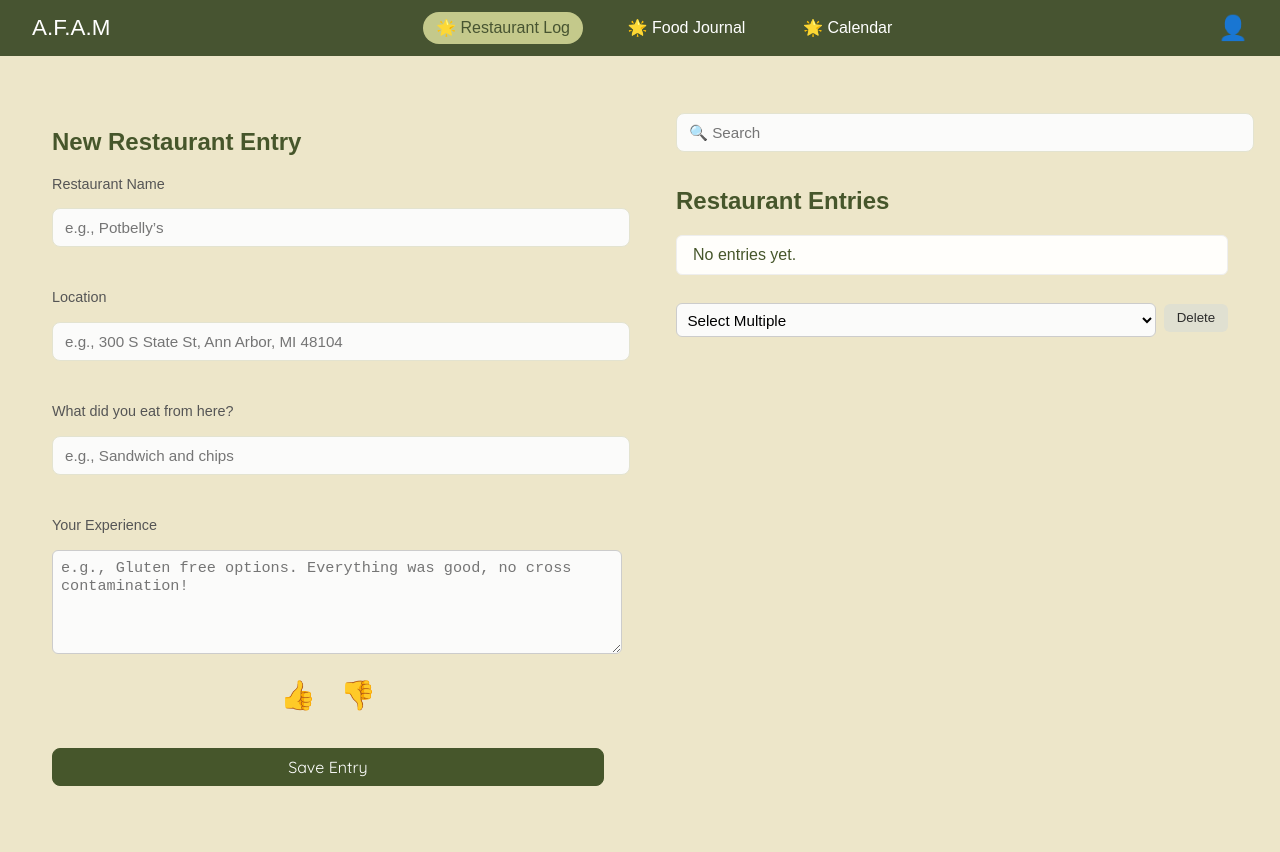
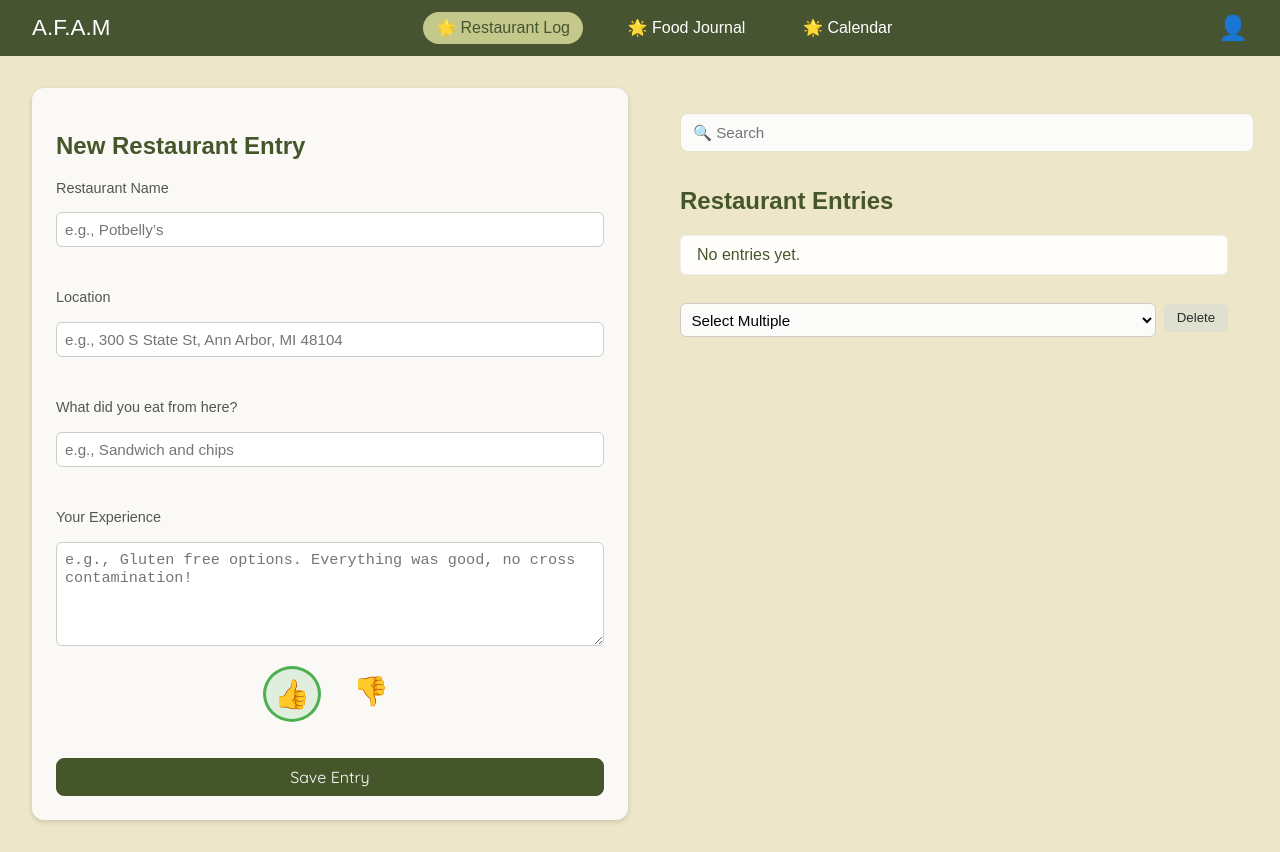
Before and after one commit to merjemmm/allergyfree, a React (Create React App) app in the folder frontend/: page /restaurants in a window 1280 px wide. Built offline with nearby package versions, Linux system fonts and the light colour scheme.

Commit message:
Update styles.css

```diff
--- a/frontend/src/styles/styles.css
+++ b/frontend/src/styles/styles.css
@@ -244,6 +244,14 @@ textarea {
   box-shadow: 0 2px 5px rgba(0,0,0,0.1);
 }
 
+.entry-form.card {
+  background-color: #faf9f5; /* or var(--light-beige); */
+  border-radius: 12px;
+  box-shadow: 0 2px 5px rgba(0,0,0,0.15);
+  padding: 1.5rem;
+}
+
+
 /* Right column: Restaurant Entries list */
 .entries-section {
   flex: 1;                    /* takes remaining width */
@@ -305,13 +313,21 @@ textarea {
   gap: 0.75rem;
 }
 
-.entry-form input,
+.entry-form input[type="text"],
 .entry-form textarea {
   width: 100%;
   padding: 0.5rem;
   border: 1px solid #ccc;
   border-radius: 6px;
+  background-color: white;
 }
+
+.input-wrapper {
+  display: flex;
+  justify-content: center;
+}
+
+/*TODO make the placeholders a bit lighter in color*/
 
 .feedback-icons {
   display: flex;
@@ -331,6 +347,16 @@ textarea {
   cursor: pointer;
 }
 
+.feedback-icons span {
+  cursor:pointer;
+  padding: 8px;
+  border-radius: 50%; /*makes it a circle*/
+}
+
+.feedback-icons span.active-thumb {
+  border: 3px solid #4caf50;
+  background: rgba(76, 175, 80, 0.15);
+}
 
 .search-bar input {
   width: 100%;
```
